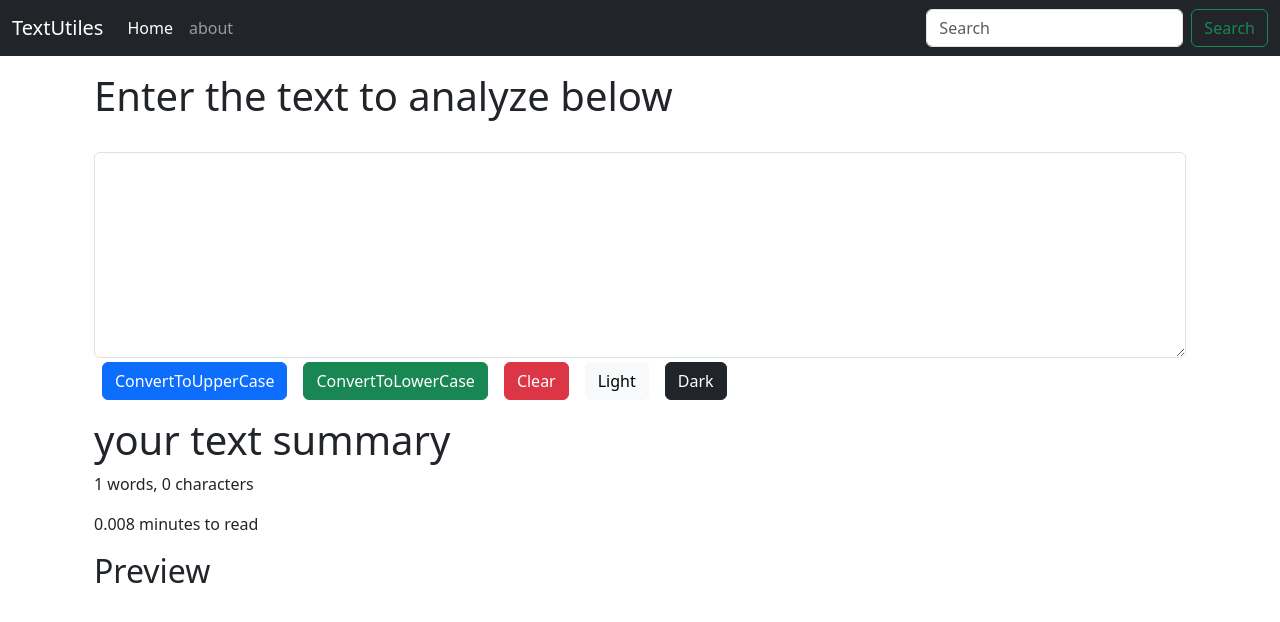
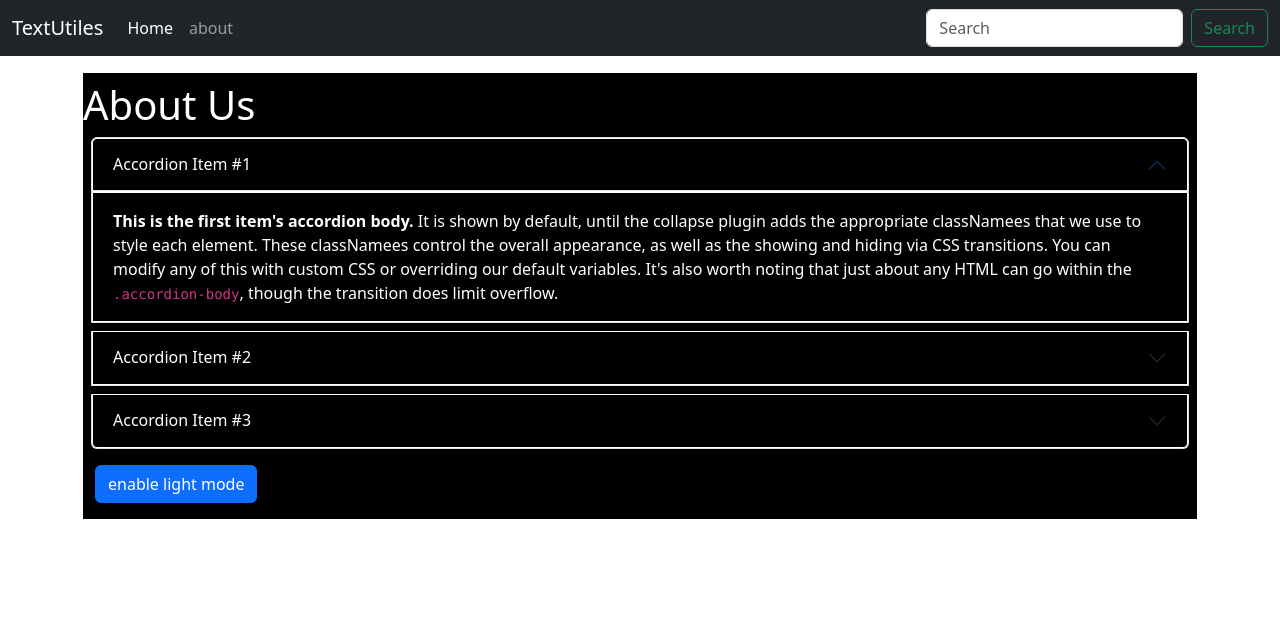
Before and after one commit to MohammedAzhar043/TextUtils, a React (Create React App) app: page / in a window 1280 px wide. Shown: the top 622 px of the page. Built offline with nearby package versions, Linux system fonts and the light colour scheme.

Commit message:
enable dark mode in about.js

```diff
--- a/src/App.js
+++ b/src/App.js
@@ -1,6 +1,7 @@
 import "./Appa.css";
+import About from "./components/About";
 import Navbar from "./components/Navbar";
-import TextForm from "./components/TextForm";
+// import TextForm from "./components/TextForm";s
 
 function App() {
   return (
@@ -8,7 +9,8 @@
       <Navbar title="TextUtiles" about="about" />
       {/* <Navbar/> */}
       <div className="container my-3">
-        <TextForm heading="Enter the text to analyze below"/>
+        {/* <TextForm heading="Enter the text to analyze below"/> */}
+        <About/>
       </div>
     </>
   );
--- /dev/null
+++ b/src/components/About.js
@@ -0,0 +1,146 @@
+import React, { useState } from "react";
+
+export default function About() {
+
+
+  const [btntext, setbtntext] = useState("enable light mode")
+
+  const [myStyle, setmyStyle] = useState({
+    color: "white",
+    backgroundColor: "black",
+    border : "1px solid white"
+  });
+ const toggleStyle = () => {
+    if (myStyle.color === "white") {
+      setmyStyle({
+        color: "black",
+        backgroundColor: "white",
+      });
+      setbtntext("enable dark mode")
+    } else {
+      setmyStyle({
+        color: "white",
+        backgroundColor: "black",
+      });
+      setbtntext("enable light mode")
+    }
+  };
+
+  return (
+    <>
+      <div classNameName="container" style={myStyle}>
+        <h1 className="my-2">About Us </h1>
+        <div className="accordion" id="accordionExample">
+          <div className="accordion-item m-2">
+            <h2 className="accordion-header" id="headingOne">
+              <button
+                className="accordion-button"
+                type="button"
+                data-bs-toggle="collapse"
+                data-bs-target="#collapseOne"
+                aria-expanded="true"
+                aria-controls="collapseOne"
+                style={myStyle}
+              >
+                Accordion Item #1
+              </button>
+            </h2>
+            <div
+              id="collapseOne"
+              className="accordion-collapse collapse show"
+              aria-labelledby="headingOne"
+              data-bs-parent="#accordionExample"
+            >
+              <div className="accordion-body" style={myStyle}>
+                <strong>This is the first item's accordion body.</strong> It is
+                shown by default, until the collapse plugin adds the appropriate
+                classNamees that we use to style each element. These classNamees
+                control the overall appearance, as well as the showing and
+                hiding via CSS transitions. You can modify any of this with
+                custom CSS or overriding our default variables. It's also worth
+                noting that just about any HTML can go within the{" "}
+                <code>.accordion-body</code>, though the transition does limit
+                overflow.
+              </div>
+            </div>
+          </div>
+          <div className="accordion-item m-2">
+            <h2 className="accordion-header" id="headingTwo">
+              <button
+                className="accordion-button collapsed"
+                type="button"
+                data-bs-toggle="collapse"
+                data-bs-target="#collapseTwo"
+                aria-expanded="false"
+                aria-controls="collapseTwo"
+                style={myStyle}
+              >
+                Accordion Item #2
+              </button>
+            </h2>
+            <div
+              id="collapseTwo"
+              className="accordion-collapse collapse"
+              aria-labelledby="headingTwo"
+              data-bs-parent="#accordionExample"
+            >
+              <div className="accordion-body" style={myStyle}>
+                <strong>This is the second item's accordion body.</strong> It is
+                hidden by default, until the collapse plugin adds the
+                appropriate classNamees that we use to style each element. These
+                classNamees control the overall appearance, as well as the
+                showing and hiding via CSS transitions. You can modify any of
+                this with custom CSS or overriding our default variables. It's
+                also worth noting that just about any HTML can go within the{" "}
+                <code>.accordion-body</code>, though the transition does limit
+                overflow.
+              </div>
+            </div>
+          </div>
+          <div className="accordion-item m-2">
+            <h2 className="accordion-header" id="headingThree">
+              <button
+                className="accordion-button collapsed"
+                type="button"
+                data-bs-toggle="collapse"
+                data-bs-target="#collapseThree"
+                aria-expanded="false"
+                aria-controls="collapseThree"
+                style={myStyle}
+              >
+                Accordion Item #3
+              </button>
+            </h2>
+            <div
+              id="collapseThree"
+              className="accordion-collapse collapse"
+              aria-labelledby="headingThree"
+              data-bs-parent="#accordionExample"
+            >
+              <div className="accordion-body" style={myStyle}>
+                <strong>This is the third item's accordion body.</strong> It is
+                hidden by default, until the collapse plugin adds the
+                appropriate classNamees that we use to style each element. These
+                classNamees control the overall appearance, as well as the
+                showing and hiding via CSS transitions. You can modify any of
+                this with custom CSS or overriding our default variables. It's
+                also worth noting that just about any HTML can go within the{" "}
+                <code>.accordion-body</code>, though the transition does limit
+                overflow.
+              </div>
+            </div>
+          </div>
+        </div>
+        <div className="container my-3">
+          <button
+            onClick={toggleStyle}
+            type="button"
+            className="btn btn-primary"
+          >
+            {btntext}
+          </button>
+        </div>
+      </div>
+    </>
+  );
+}
```
